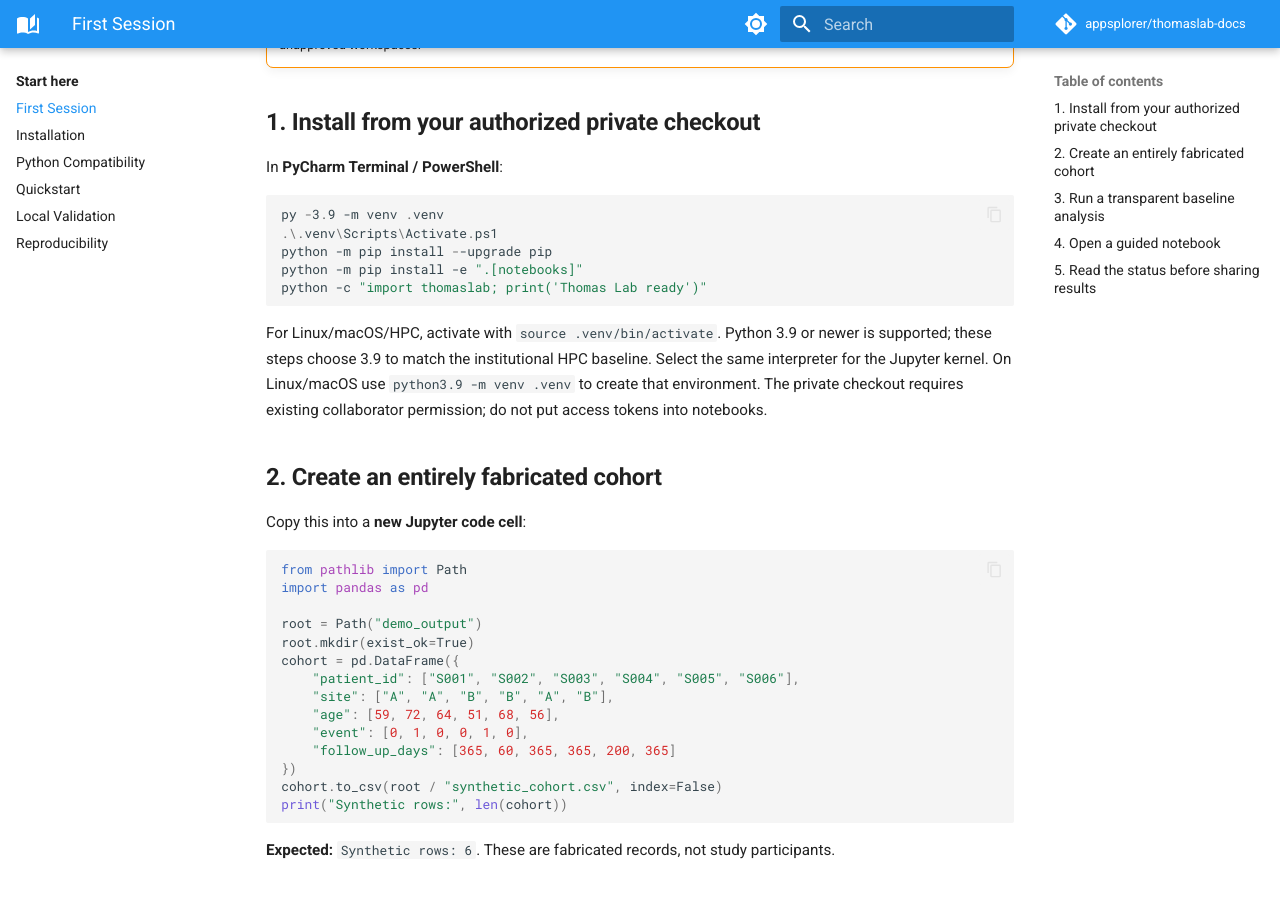
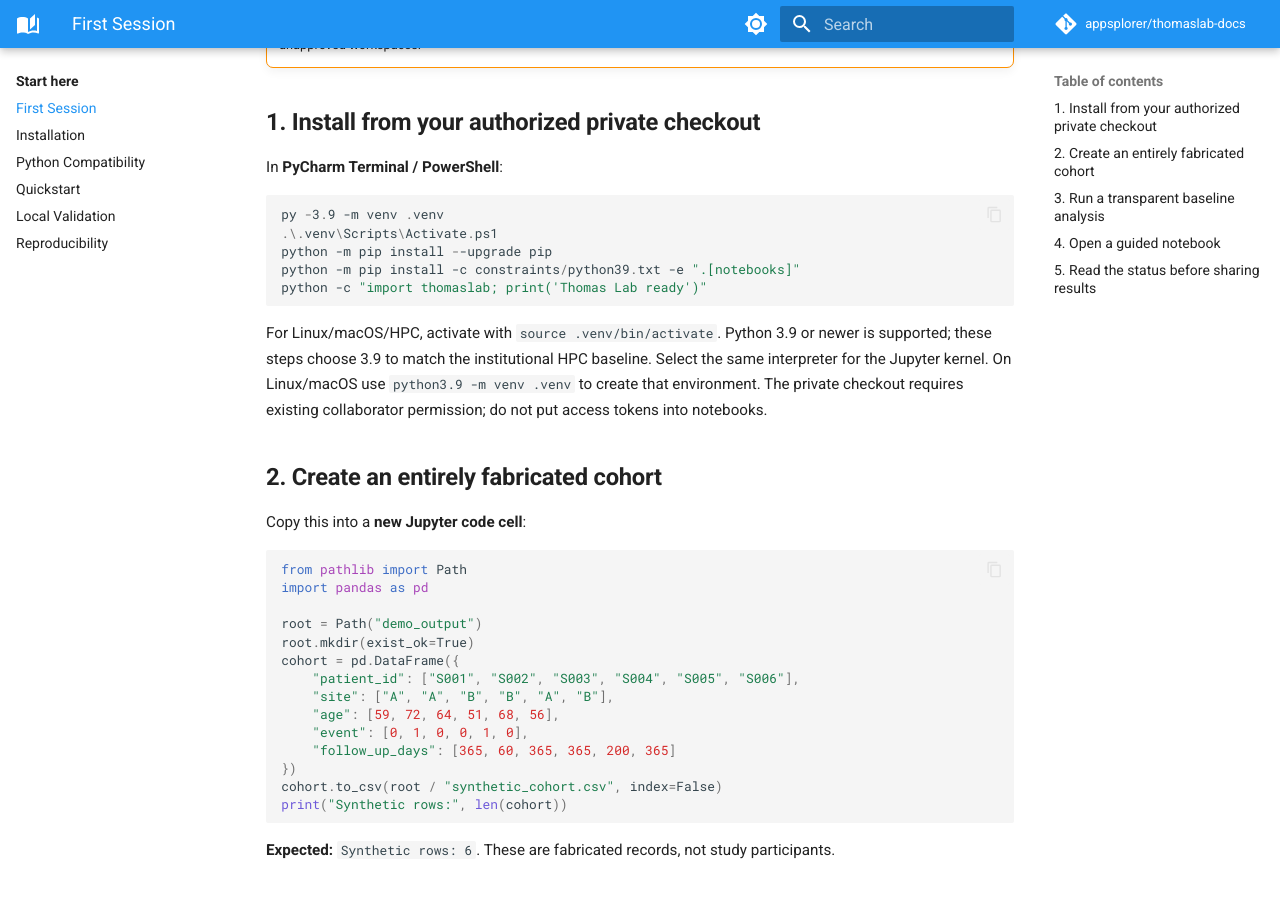
Before and after one commit to appsplorer/thomaslab-docs, an MkDocs documentation site: the page built from docs/getting-started/first-session.md, in a window 1280 px wide and 900 px high, scrolled down 308 px. Built offline with MkDocs 1.6.1 and Material for MkDocs 9.7.7, drawn with Linux system fonts in a browser that asks for light colours; comment, search, counter and statistics services are not loaded.

Commit message:
docs: use conservative Python3.9 constraints in first-session install

````diff
--- a/docs/getting-started/first-session.md
+++ b/docs/getting-started/first-session.md
@@ -13,7 +13,7 @@ In **PyCharm Terminal / PowerShell**:
 py -3.9 -m venv .venv
 .\.venv\Scripts\Activate.ps1
 python -m pip install --upgrade pip
-python -m pip install -e ".[notebooks]"
+python -m pip install -c constraints/python39.txt -e ".[notebooks]"
 python -c "import thomaslab; print('Thomas Lab ready')"
 ```
 
````
